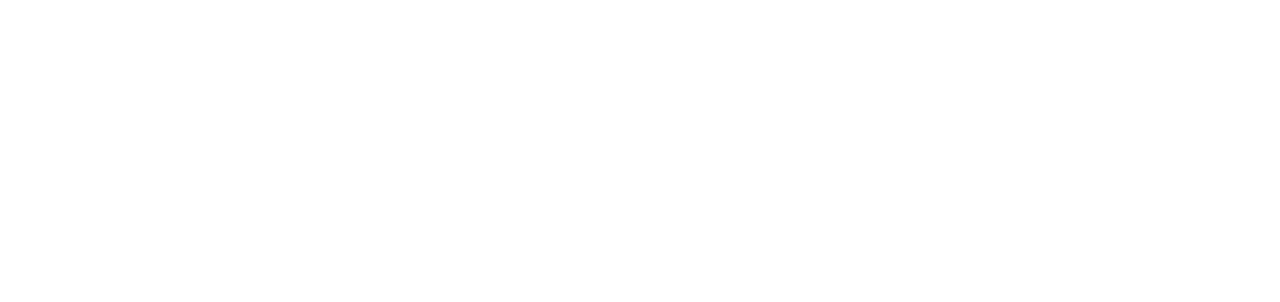
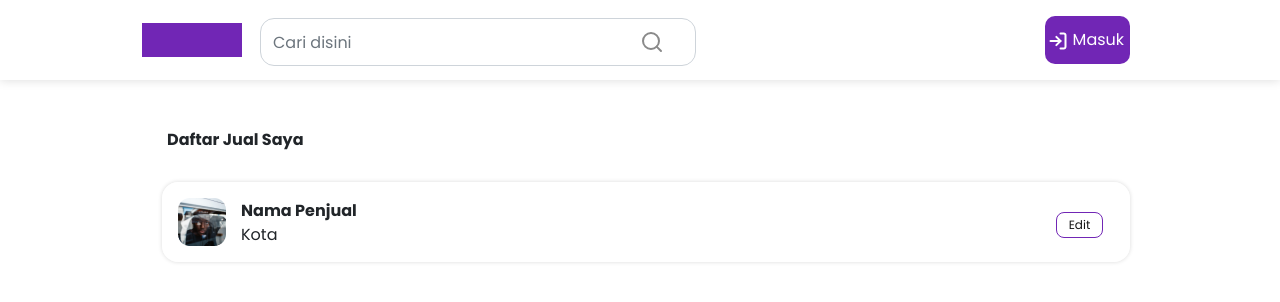
Before and after one commit to Developer-Team-Sadhiside/frontend-sadhiside, a React (Create React App) app: page /seller/dashboard in a window 1280 px wide. Before the commit this address had no page. Shown: the top 302 px of the page. Built offline with nearby package versions, Linux system fonts and the light colour scheme.

Commit message:
[ADD] Seller Profile and Pages Dashboard Seller

```diff
--- a/src/App.js
+++ b/src/App.js
@@ -9,6 +9,7 @@ import Register from './components/register/Register';
 import CreateProductPage from './pages/CreateProductPage';
 import  PageProfile  from './pages/PageProfile';
 import Bid from './components/bid-info/Bid';
+import DashboardSeller from './pages/DashboardSeller';
 
 function App() {
   return (
@@ -20,6 +21,8 @@ function App() {
         <Route path='/products/create' element={<CreateProductPage />} />
         <Route path='/profile' element={<PageProfile />} />
         <Route path='/product/bid' element={<Bid />} />
+        <Route path='/seller/dashboard' element={<DashboardSeller />} />
+
       </Routes>
     </BrowserRouter>
   );
--- /dev/null
+++ b/src/components/seller-dashboard/SellerProfile.css
@@ -0,0 +1,46 @@
+.profile_seller {
+    display: grid;
+    grid-template-columns: min-content 1fr;
+    width: 968px;
+    height: 80px;
+    position: absolute;
+    margin-left: 80px;
+    box-shadow: 0px 0px 4px rgba(0, 0, 0, 0.15);
+    border: 1px solid #FFFFFF;
+    border-radius: 16px;
+}
+
+.text_penjual{
+    margin-left: 15px;
+}
+.daftar_jual{
+    margin-left: 85px;
+    margin-bottom: 30px;
+}
+
+.btn_edit {
+    width: 47px;
+    height: 26px;
+    border: 1px solid #7126B5;
+    background: #FFFFFF;
+    border-radius: 8px;
+    font-size: 12px;
+    line-height: 18px;
+    color: #151515;
+    margin-top: 25px;
+}
+
+.profile_btn {
+   display: flex;
+   margin-left: 830px;
+   margin-top: -60px;
+   cursor: pointer;
+   width: 47px;
+   height: 26px;
+
+}
+
+.profile_image{
+    margin-top: 15px;
+    margin-left: 15px;
+}
--- /dev/null
+++ b/src/components/seller-dashboard/SellerProfile.jsx
@@ -0,0 +1,34 @@
+import React from 'react'
+import { Link } from 'react-router-dom'
+import "./SellerProfile.css"
+
+
+const DashboardSeller = () => {
+return (
+<div>
+  <div className="container">
+    <div className="row justifty-content-center">
+      <div className="col-lg-10">
+        <div className="daftar_jual fw-bold mt-5">Daftar Jual Saya</div>
+        <div className="rounded-5">
+          <div className='profile_seller'>
+            <img src="/images/profile-seller.png" className='profile_image' alt="" />
+            <div className="col-lg-10">
+              <div className="text_penjual fw-bold mt-3">Nama Penjual</div>
+              <div className="text_penjual">Kota</div>
+              <div className="profile_btn">
+								<Link to="/profile">
+                	<button type="submit" className='btn_edit'>Edit</button>
+								</Link>
+              </div>
+            </div>
+          </div>
+        </div>
+      </div>
+    </div>
+  </div>
+</div>
+)
+}
+
+export default DashboardSeller
--- /dev/null
+++ b/src/pages/DashboardSeller.jsx
@@ -0,0 +1,14 @@
+import React from 'react'
+import SellerProfile from '../components/seller-dashboard/SellerProfile'
+import Navbar from '../components/navbar/Navbar'
+
+const DashboardSeller = () => {
+  return (
+    <>
+    <Navbar/>
+    <SellerProfile/>
+    </>
+  )
+}
+
+export default DashboardSeller
--- a/src/pages/PageProfile.jsx
+++ b/src/pages/PageProfile.jsx
@@ -7,7 +7,7 @@ import Navbar from '../components/navbar/Navbar';
  const PageProfile = () => {
   return (
     <div>
-        <Navbar/>
+        <Navbar />
         <Profile/>
     </div>
   )
```
Also changed, not shown: public/images/profile-seller.png (added).
